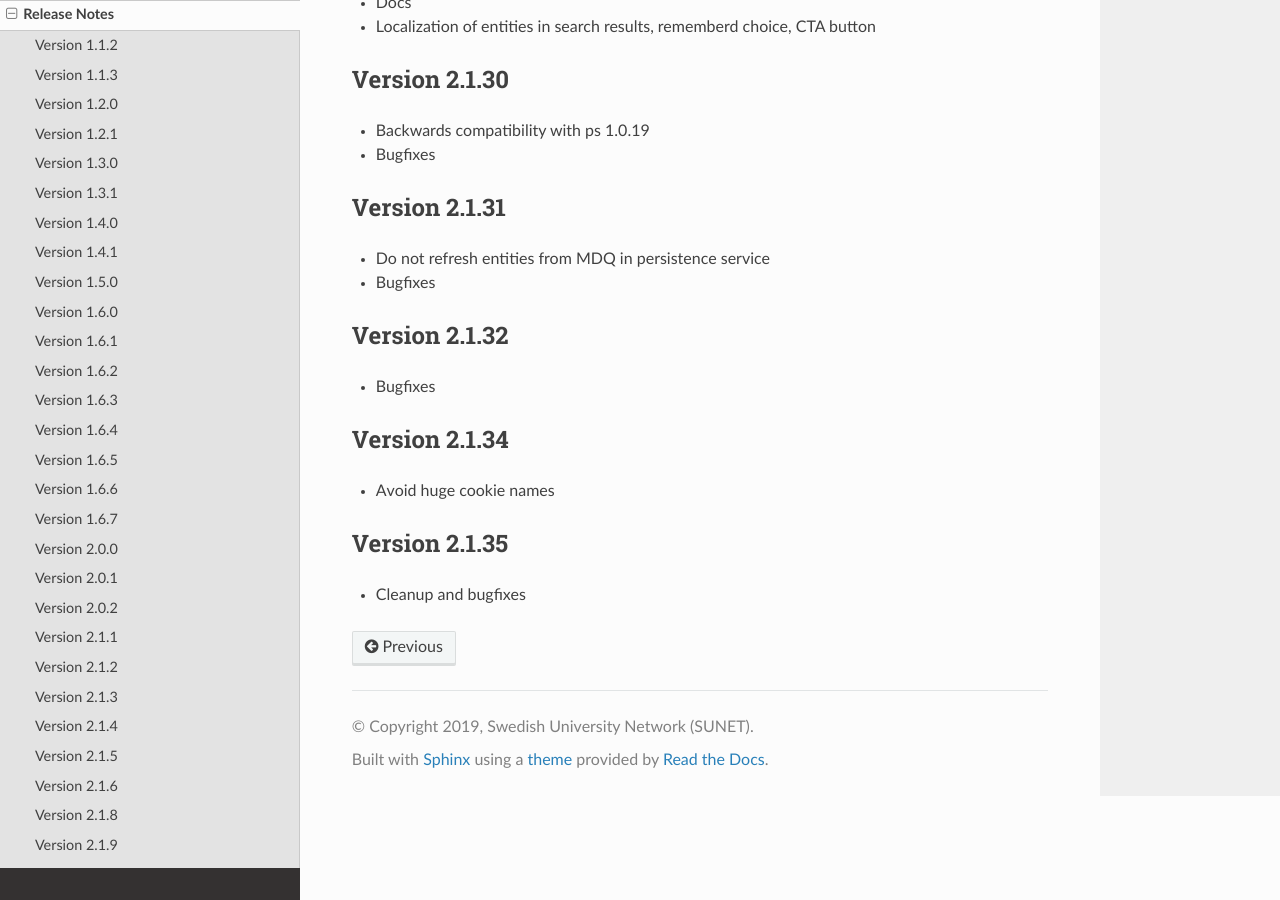
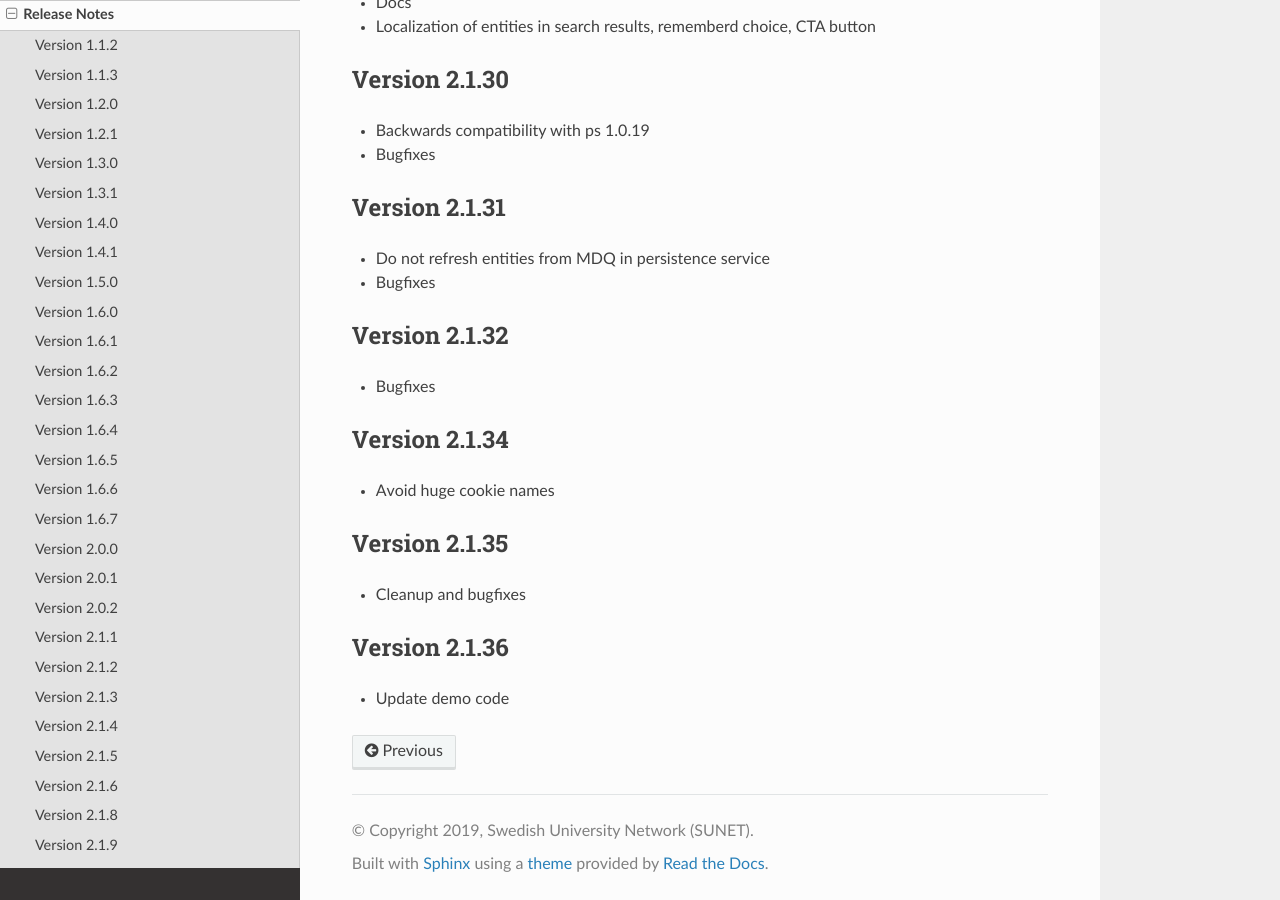
Before and after one commit to TheIdentitySelector/thiss-js, a Sphinx documentation site: the page built from docs/releasenotes.rst, in a window 1280 px wide and 900 px high, scrolled down 4809 px. Built offline with Sphinx 7.4.7 and the Read the Docs theme 3.1.0, drawn with Linux system fonts in a browser that asks for light colours.

Commit message:
bump version to 2.1.36

```diff
--- a/docs/conf.py
+++ b/docs/conf.py
@@ -26,7 +26,7 @@
 # The short X.Y version
 version = u'2.1'
 # The full version, including alpha/beta/rc tags
-release = u'2.1.35'
+release = u'2.1.36'
 js_source_path = '../src'
 
 # -- General configuration ---------------------------------------------------
--- a/docs/releasenotes.rst
+++ b/docs/releasenotes.rst
@@ -251,3 +251,8 @@
 --------------
 
 * Cleanup and bugfixes
+
+Version 2.1.36
+--------------
+
+* Update demo code
--- a/package.json
+++ b/package.json
@@ -1,6 +1,6 @@
 {
   "name": "@theidentityselector/thiss",
-  "version": "2.1.35",
+  "version": "2.1.36",
   "description": "The Identity Selector",
   "main": "index.js",
   "private": false,
@@ -68,7 +68,7 @@
     "@krakenjs/zoid": "^10.3.3",
     "@popperjs/core": "^2.11.8",
     "@snyk/protect": "^1.1292.4",
-    "@theidentityselector/thiss-ds": "^2.1.35",
+    "@theidentityselector/thiss-ds": "^2.1.36",
     "banana-i18n": "==2.3.3",
     "belter": "^1.0.190",
     "bootstrap-scss": "^5.3.3",
```
Also changed, not shown: 2 other files.
